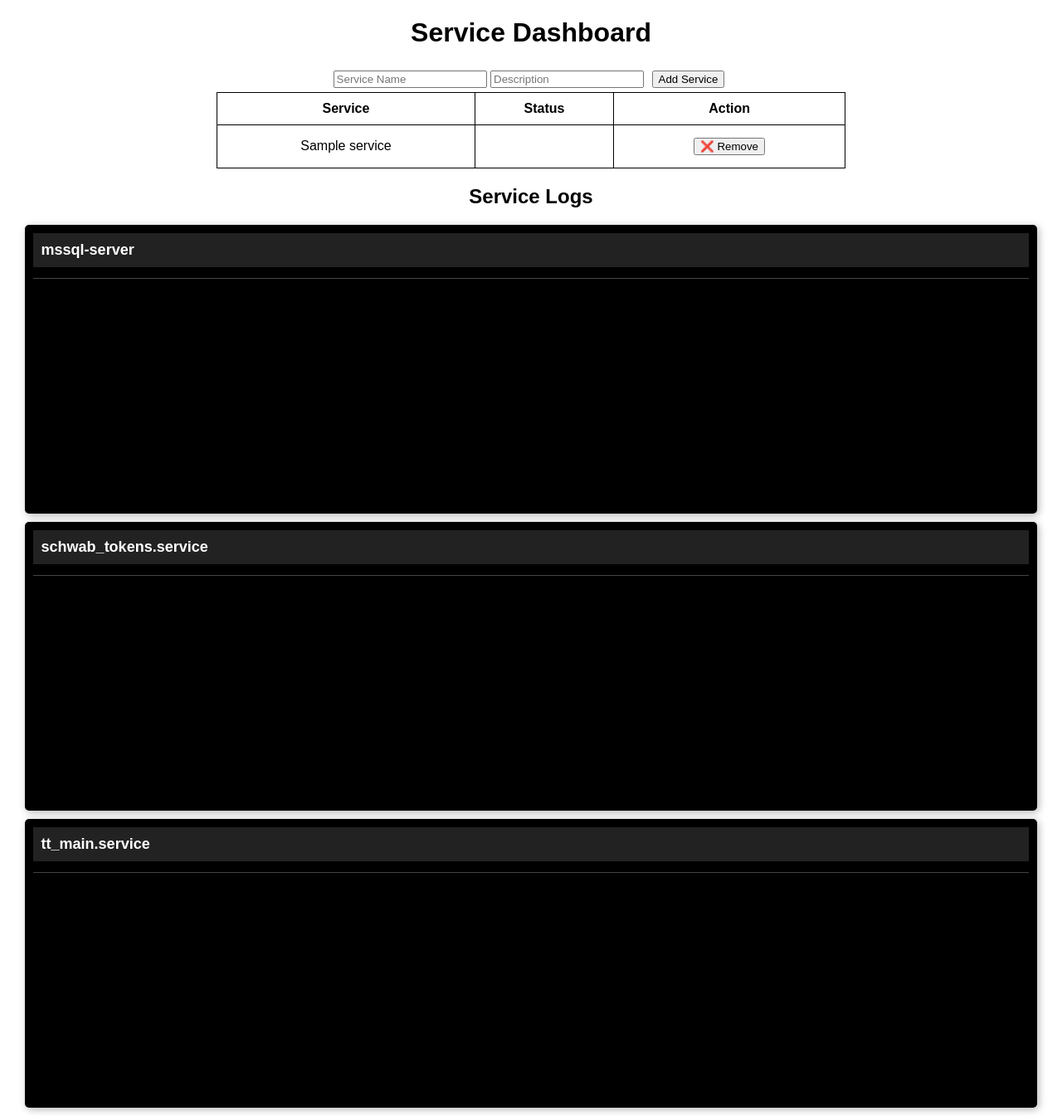
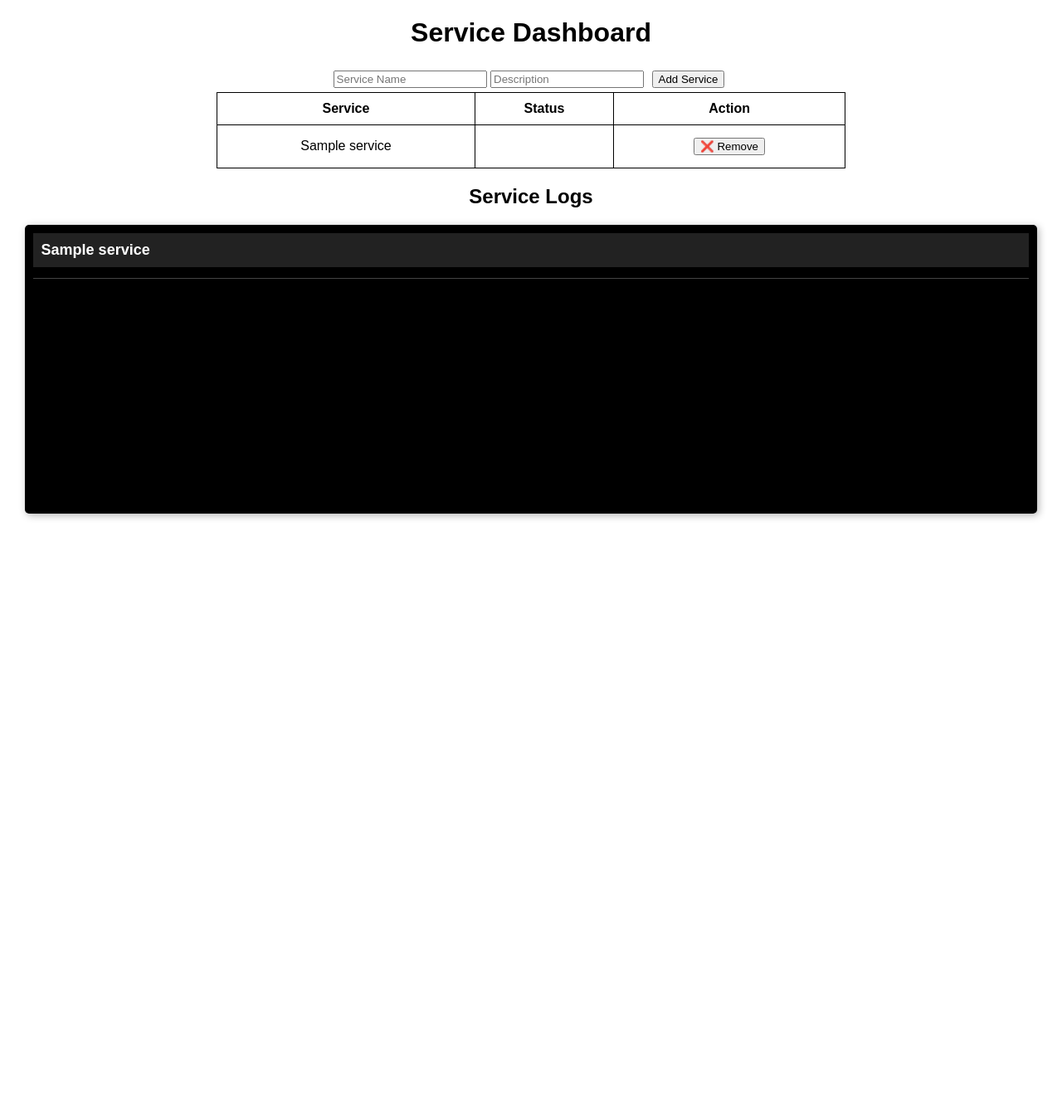
Before and after one commit to Phrendo/systemd-dashboard, a Flask app: page / in a window 1280 px wide. Shown: the whole page at 83% size. After the commit the page ends 625 px from the top, so only its background shows below. Run offline with Flask 3, Linux system fonts and the light colour scheme; tables that the repository leaves empty hold one stand-in row (values such as "Sample post"); data that the repository does not hold is empty; some libraries are stand-ins or nearby versions.

Commit message:
No EventStream

```diff
--- a/app.py
+++ b/app.py
@@ -1,6 +1,6 @@
 import subprocess
 from datetime import datetime, timezone
-from flask import Flask, render_template, request, jsonify, render_template_string, make_response, Response
+from flask import Flask, render_template, request, jsonify, render_template_string
 from flask_sqlalchemy import SQLAlchemy
 from models import db, Service
 
@@ -85,24 +85,24 @@ def delete_service(service_id):
 
 @app.route("/logs/<service_name>")
 def logs(service_name):
-    """Stream logs for a specific service."""
-    return Response(stream_logs(service_name), mimetype="text/event-stream"), {"Cache-Control": "no-cache"}
-
-def stream_logs(service_name):
-    """Generator function to stream logs from journalctl for a given service."""
-    process = subprocess.Popen(
-        ["journalctl", "-u", service_name, "--output=cat", "-f"],
-        stdout=subprocess.PIPE,
-        stderr=subprocess.PIPE,
-        text=True
+    """Fetch the latest logs for a given service (polling-based)."""
+    logs = fetch_logs(service_name)
+    return render_template_string(
+        "<pre id='log-output-{{ service_name }}' class='log-output'>{{ logs }}</pre>",
+        service_name=service_name,
+        logs=logs
     )
 
+def fetch_logs(service_name):
+    """Fetch the last 20 logs from journalctl for a given service."""
     try:
-        for line in iter(process.stdout.readline, ""):
-            yield f"data: {line.strip()}\n\n"
-    except GeneratorExit:
-        process.terminate()
-
+        result = subprocess.run(
+            ["journalctl", "-u", service_name, "--output=cat", "-n", "20"],
+            capture_output=True, text=True
+        )
+        return result.stdout.strip() if result.stdout else "No logs found."
+    except Exception as e:
+        return f"Error fetching logs: {e}"
 
 if __name__ == "__main__":
     with app.app_context():
--- a/templates/index.html
+++ b/templates/index.html
@@ -28,7 +28,7 @@
 
     <script>
     document.getElementById("add-service-form").addEventListener("submit", function(event) {
-        event.preventDefault();  // Prevent normal form submission
+        event.preventDefault();
 
         let serviceName = document.getElementById("service-name").value;
         let serviceDescription = document.getElementById("service-description").value;
@@ -36,14 +36,11 @@
         fetch("/add_service", {
             method: "POST",
             headers: { "Content-Type": "application/json" },
-            body: JSON.stringify({
-                name: serviceName,
-                description: serviceDescription
-            })
+            body: JSON.stringify({ name: serviceName, description: serviceDescription })
         }).then(response => response.json())
           .then(data => {
               if (data.success) {
-                  location.reload();  // Reload to reflect new service
+                  location.reload();
               } else {
                   alert("Error: " + data.error);
               }
@@ -59,42 +56,18 @@
 
     <h2>Service Logs</h2>
     <div id="log-panels">
+        {% for service in services %}
         <div class="log-panel">
-            <h3>mssql-server</h3>
-            <pre id="log-output-mssql-server" class="log-output"></pre>
+            <h3>{{ service.name }}</h3>
+            <pre id="log-output-{{ service.name }}" class="log-output"
+                hx-get="/logs/{{ service.name }}"
+                hx-trigger="load, every 5s"
+                hx-target="#log-output-{{ service.name }}"
+                hx-swap="outerHTML">
+            </pre>
         </div>
-        <div class="log-panel">
-            <h3>schwab_tokens.service</h3>
-            <pre id="log-output-schwab_tokens" class="log-output"></pre>
-        </div>
-        <div class="log-panel">
-            <h3>tt_main.service</h3>
-            <pre id="log-output-tt_main" class="log-output"></pre>
-        </div>
+        {% endfor %}
     </div>
-
-    <script>
-        function startLogStream(serviceName) {
-            const logOutput = document.getElementById(`log-output-${serviceName}`);
-            const eventSource = new EventSource(`/logs/${serviceName}`);
-
-            eventSource.onmessage = function(event) {
-                if (event.data.trim() !== "") {
-                    logOutput.innerHTML += event.data + "\n";
-                    logOutput.scrollTop = logOutput.scrollHeight;
-                }
-            };
-
-            eventSource.onerror = function() {
-                console.error(`Error connecting to logs stream for ${serviceName}`);
-            };
-        }
-
-        // Start streaming logs for each service
-        startLogStream("schwab_tokens");
-        startLogStream("tt_main");
-        startLogStream("mssql-server");
-    </script>
 
     <style>
         .log-panel {
@@ -112,7 +85,7 @@
             margin: 0;
             padding-bottom: 5px;
             font-size: 18px;
-            background-color: #222; /* Darker background to differentiate */
+            background-color: #222;
             padding: 10px;
             position: sticky;
             top: 0;
@@ -121,17 +94,13 @@
 
         .log-output {
             height: 250px;
-            overflow-y: auto; /* Logs scroll independently */
+            overflow-y: auto;
             font-family: monospace;
             white-space: pre-wrap;
             background-color: black;
             padding: 5px;
             border-top: 1px solid #444;
         }
-
-
     </style>
-
-
 </body>
 </html>
```
